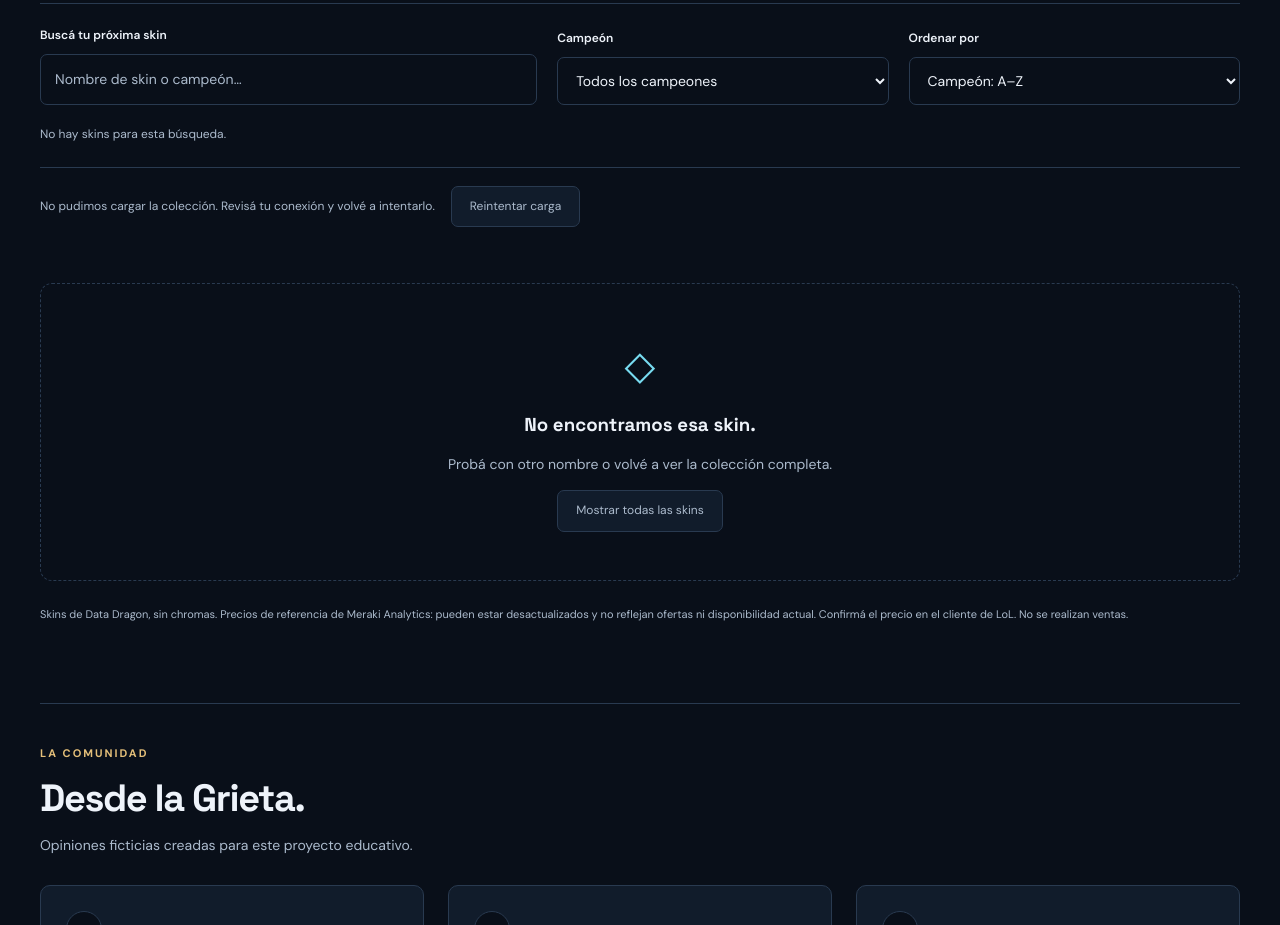
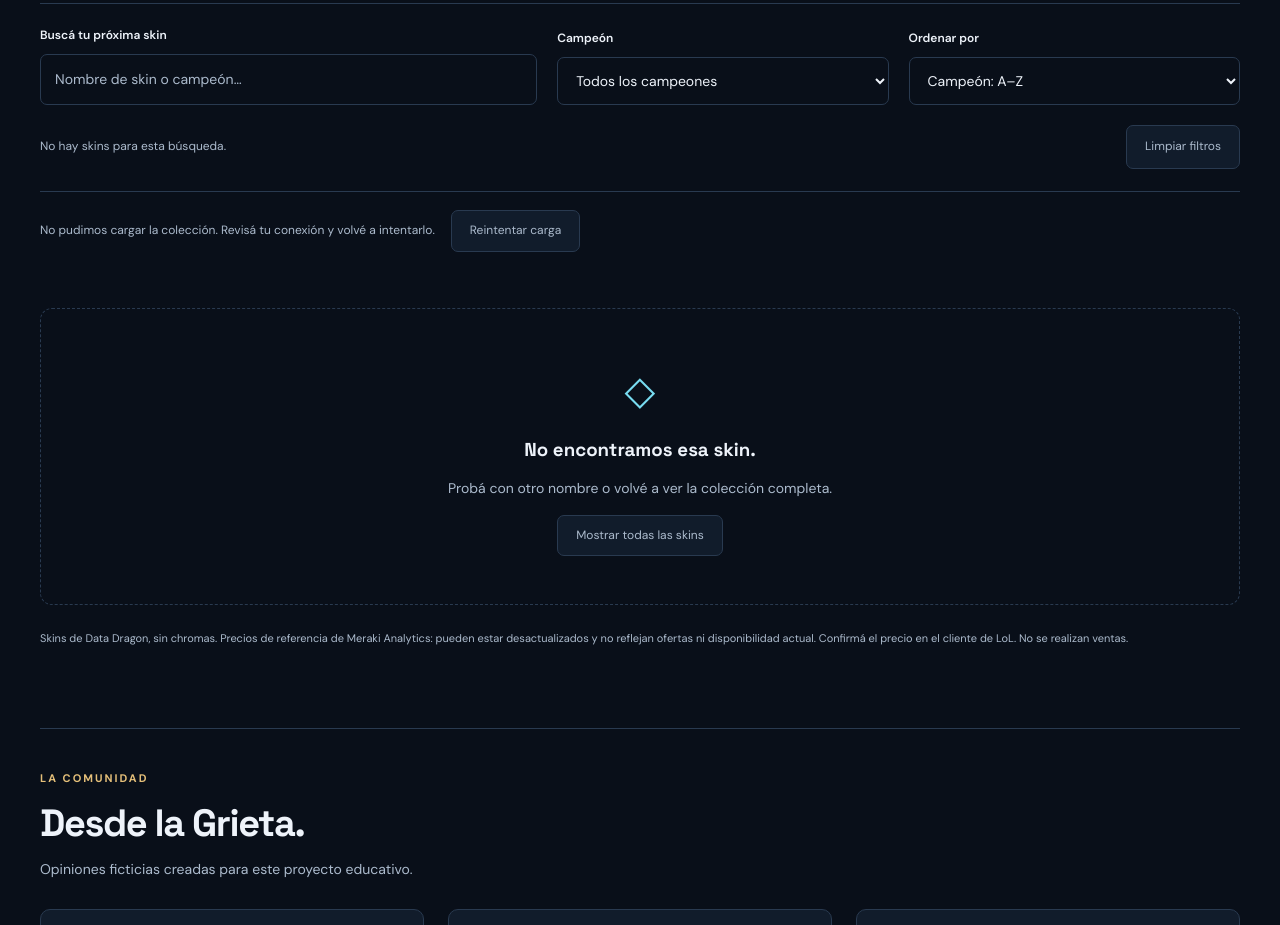
Before and after one commit to ccabeda/GRIETA-SKINS, a website: page index.html in a window 1280 px wide. Shown: the part 940-1865 px from the top of the page. Drawn offline with Linux system fonts and the light colour scheme; no server answers.

Commit message:
feat: agrega boton para limpiar filtros

```diff
--- a/css/collection.css
+++ b/css/collection.css
@@ -108,8 +108,20 @@ textarea {
     border-color: var(--acento);
 }
 
+.catalogo-resumen {
+    grid-column: 1 / -1;
+    display: flex;
+    align-items: center;
+    justify-content: space-between;
+    flex-wrap: wrap;
+    gap: 12px;
+}
+
+.catalogo-resumen button {
+    min-height: 44px;
+}
+
 #resultado-catalogo {
-    grid-column: 1 / -1;
     font-size: 12px;
     color: var(--secundario);
     margin: 0;
--- a/index.html
+++ b/index.html
@@ -126,7 +126,10 @@
                             <option value="nombre">Nombre: A–Z</option>
                         </select>
                     </div>
-                    <p id="resultado-catalogo" role="status" aria-live="polite">Conectando con la colección…</p>
+                    <div class="catalogo-resumen">
+                        <p id="resultado-catalogo" role="status" aria-live="polite">Conectando con la colección…</p>
+                        <button type="button" class="boton-secundario" data-limpiar-filtros>Limpiar filtros</button>
+                    </div>
                 </div>
                 <div id="carga-catalogo">
                     <p id="estado-catalogo" role="status" aria-live="polite">Cargando colección de Riot Games…</p>
@@ -142,7 +145,7 @@
                     <span aria-hidden="true">◇</span>
                     <h3>No encontramos esa skin.</h3>
                     <p>Probá con otro nombre o volvé a ver la colección completa.</p>
-                    <button type="button" id="limpiar-filtros" class="boton-secundario">Mostrar todas las skins</button>
+                    <button type="button" class="boton-secundario" data-limpiar-filtros>Mostrar todas las skins</button>
                 </div>
                 <nav class="paginacion" aria-label="Páginas del catálogo" hidden>
                     <button type="button" id="pagina-anterior" aria-label="Página anterior">← Anterior</button>
--- a/js/catalog/catalog-ui.js
+++ b/js/catalog/catalog-ui.js
@@ -130,13 +130,16 @@ async function load() {
         render();
     });
 });
-document.getElementById('limpiar-filtros').addEventListener('click', () => {
+function clearFilters() {
     search.value = '';
     championSelect.value = '';
     sort.value = 'campeon';
     state.page = 1;
     render();
     search.focus();
+}
+document.querySelectorAll('[data-limpiar-filtros]').forEach((button) => {
+    button.addEventListener('click', clearFilters);
 });
 retry.addEventListener('click', load);
 document.querySelector('.catalogo-controles').hidden = false;
```
